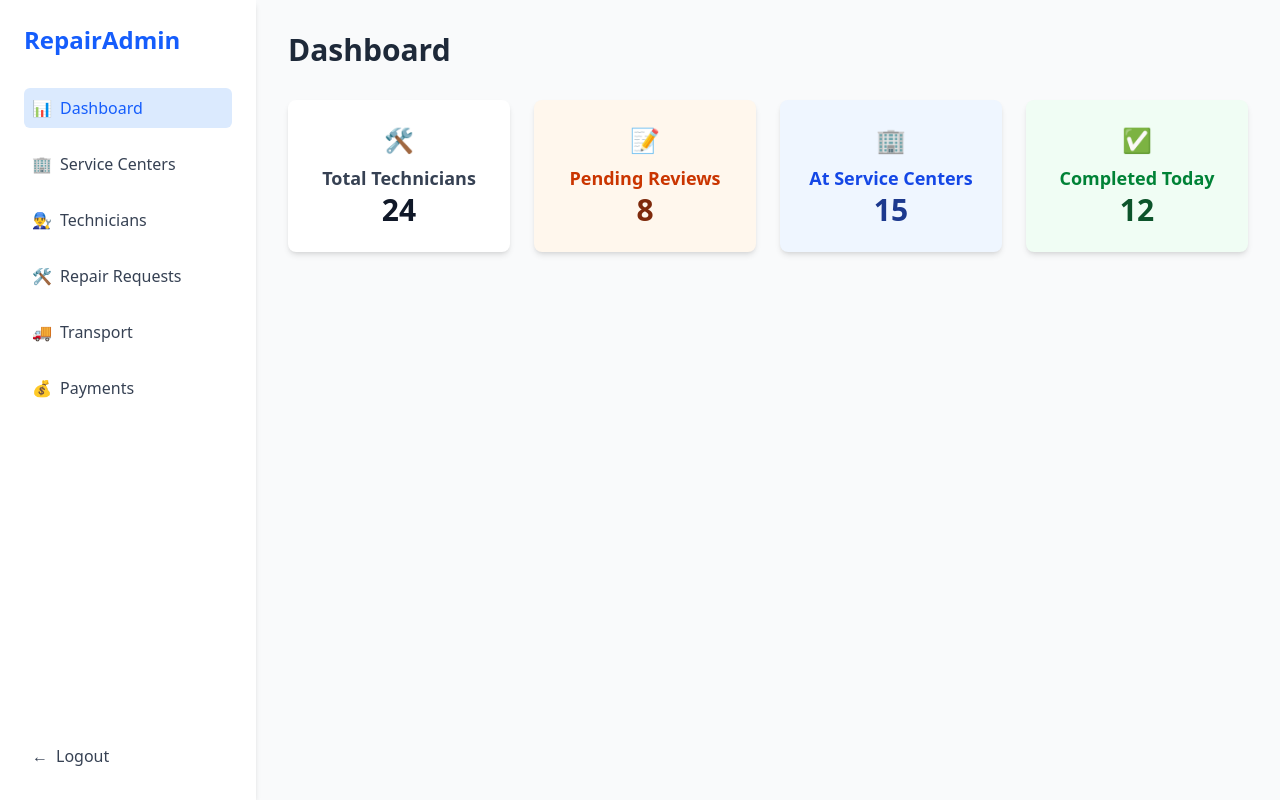
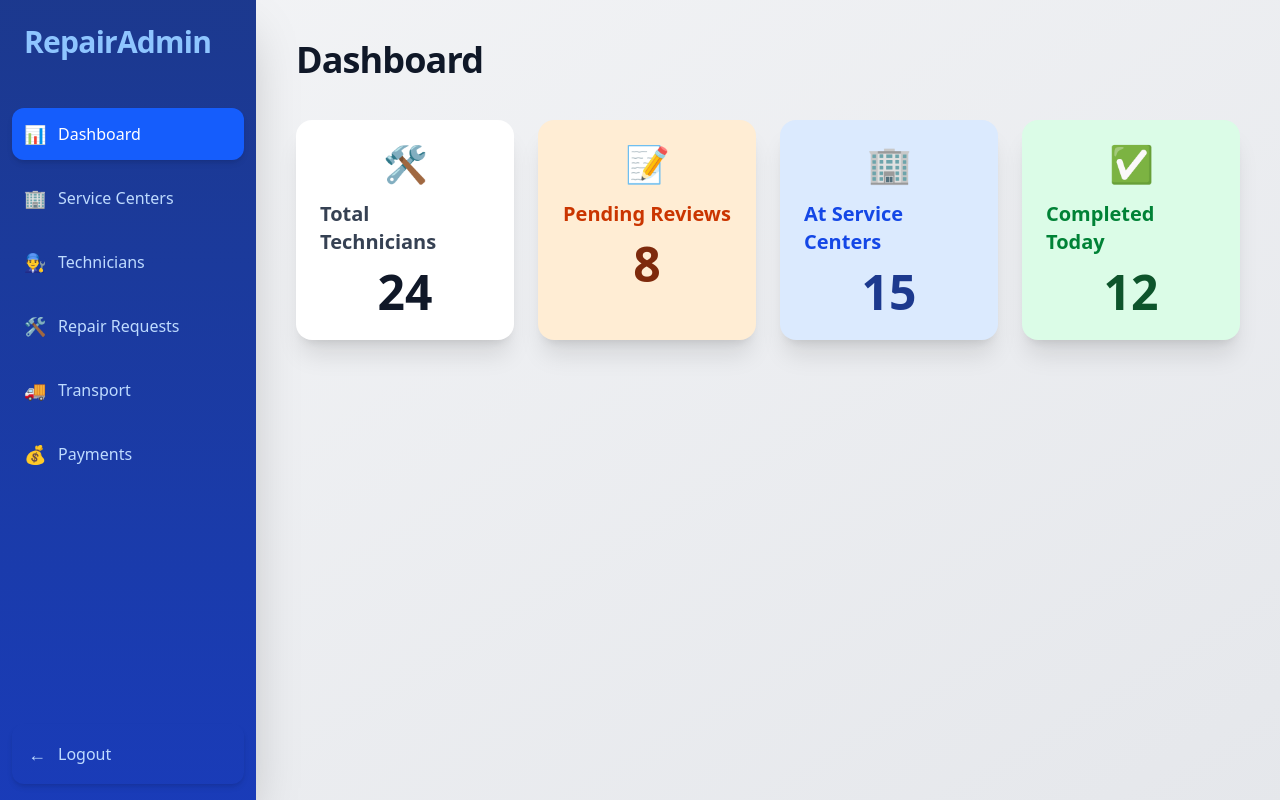
Before and after one commit to Eranga999/ITPM, a React (Vite) app in the folder frontend/: page /admin-dashboard in a window 1280 px wide. Built offline with nearby package versions, Linux system fonts and the light colour scheme.

Commit message:
update frontend

```diff
--- a/frontend/src/pages/Admin/AdminDashboard.jsx
+++ b/frontend/src/pages/Admin/AdminDashboard.jsx
@@ -10,123 +10,123 @@ const AdminDashboard = () => {
   };
 
   return (
-    <div className="flex min-h-screen bg-gray-50">
-      {/* Inlined Sidebar */}
-      <div className="w-64 bg-white shadow-md p-6 flex flex-col justify-between">
+    <div className="flex min-h-screen bg-gradient-to-br from-gray-100 to-gray-200">
+      {/* Sidebar */}
+      <div className="w-64 bg-gradient-to-b from-blue-900 to-blue-800 text-white shadow-2xl flex flex-col justify-between">
         <div>
-          <div className="logo mb-8">
-            <h1 className="text-2xl font-bold text-blue-600">RepairAdmin</h1>
+          <div className="p-6">
+            <h1 className="text-3xl font-extrabold text-blue-300 tracking-tight">RepairAdmin</h1>
           </div>
-          <nav>
-            <ul className="space-y-4">
+          <nav className="mt-6">
+            <ul className="space-y-3 px-3">
               <li>
                 <Link
                   to="/admin-dashboard"
-                  className={`flex items-center p-2 rounded-md ${
+                  className={`flex items-center p-3 rounded-xl transition-all duration-300 ${
                     location.pathname === "/admin-dashboard"
-                      ? "bg-blue-100 text-blue-600"
-                      : "text-gray-700 hover:bg-gray-100"
+                      ? "bg-blue-600 text-white shadow-md"
+                      : "text-blue-200 hover:bg-blue-700 hover:text-white hover:shadow-md"
                   }`}
                 >
-                  <span className="mr-2">📊</span> Dashboard
+                  <span className="mr-3 text-lg">📊</span> Dashboard
                 </Link>
               </li>
               <li>
                 <Link
                   to="/admin-dashboard/service-centers"
-                  className={`flex items-center p-2 rounded-md ${
+                  className={`flex items-center p-3 rounded-xl transition-all duration-300 ${
                     location.pathname === "/admin-dashboard/service-centers"
-                      ? "bg-blue-100 text-blue-600"
-                      : "text-gray-700 hover:bg-gray-100"
+                      ? "bg-blue-600 text-white shadow-md"
+                      : "text-blue-200 hover:bg-blue-700 hover:text-white hover:shadow-md"
                   }`}
                 >
-                  <span className="mr-2">🏢</span> Service Centers
+                  <span className="mr-3 text-lg">🏢</span> Service Centers
                 </Link>
               </li>
               <li>
                 <Link
                   to="/admin-dashboard/technicians"
-                  className={`flex items-center p-2 rounded-md ${
+                  className={`flex items-center p-3 rounded-xl transition-all duration-300 ${
                     location.pathname === "/admin-dashboard/technicians"
-                      ? "bg-blue-100 text-blue-600"
-                      : "text-gray-700 hover:bg-gray-100"
+                      ? "bg-blue-600 text-white shadow-md"
+                      : "text-blue-200 hover:bg-blue-700 hover:text-white hover:shadow-md"
                   }`}
                 >
-                  <span className="mr-2">👨‍🔧</span> Technicians
+                  <span className="mr-3 text-lg">👨‍🔧</span> Technicians
                 </Link>
               </li>
               <li>
                 <Link
                   to="/admin-dashboard/repair-requests"
-                  className={`flex items-center p-2 rounded-md ${
+                  className={`flex items-center p-3 rounded-xl transition-all duration-300 ${
                     location.pathname === "/admin-dashboard/repair-requests"
-                      ? "bg-blue-100 text-blue-600"
-                      : "text-gray-700 hover:bg-gray-100"
+                      ? "bg-blue-600 text-white shadow-md"
+                      : "text-blue-200 hover:bg-blue-700 hover:text-white hover:shadow-md"
                   }`}
                 >
-                  <span className="mr-2">🛠️</span> Repair Requests
+                  <span className="mr-3 text-lg">🛠️</span> Repair Requests
                 </Link>
               </li>
               <li>
                 <Link
                   to="/admin-dashboard/transport"
-                  className={`flex items-center p-2 rounded-md ${
+                  className={`flex items-center p-3 rounded-xl transition-all duration-300 ${
                     location.pathname === "/admin-dashboard/transport"
-                      ? "bg-blue-100 text-blue-600"
-                      : "text-gray-700 hover:bg-gray-100"
+                      ? "bg-blue-600 text-white shadow-md"
+                      : "text-blue-200 hover:bg-blue-700 hover:text-white hover:shadow-md"
                   }`}
                 >
-                  <span className="mr-2">🚚</span> Transport
+                  <span className="mr-3 text-lg">🚚</span> Transport
                 </Link>
               </li>
               <li>
                 <Link
                   to="/admin-dashboard/payments"
-                  className={`flex items-center p-2 rounded-md ${
+                  className={`flex items-center p-3 rounded-xl transition-all duration-300 ${
                     location.pathname === "/admin-dashboard/payments"
-                      ? "bg-blue-100 text-blue-600"
-                      : "text-gray-700 hover:bg-gray-100"
+                      ? "bg-blue-600 text-white shadow-md"
+                      : "text-blue-200 hover:bg-blue-700 hover:text-white hover:shadow-md"
                   }`}
                 >
-                  <span className="mr-2">💰</span> Payments
+                  <span className="mr-3 text-lg">💰</span> Payments
                 </Link>
               </li>
             </ul>
           </nav>
         </div>
         <div
-          className="logout flex items-center p-2 text-gray-700 hover:bg-gray-100 rounded-md cursor-pointer"
+          className="p-4 mx-3 mb-4 flex items-center text-blue-200 hover:bg-red-600 hover:text-white rounded-xl transition-all duration-300 cursor-pointer shadow-md"
           onClick={handleLogout}
         >
-          <span className="mr-2">←</span> Logout
+          <span className="mr-3 text-lg">←</span> Logout
         </div>
       </div>
 
-      {/* Main Content - Dashboard Cards */}
-      <div className="flex-1 p-8">
-        <header className="flex justify-between items-center mb-8">
-          <h1 className="text-3xl font-bold text-gray-800">Dashboard</h1>
+      {/* Main Content */}
+      <div className="flex-1 p-6 md:p-10">
+        <header className="flex justify-between items-center mb-10">
+          <h1 className="text-4xl font-extrabold text-gray-900 tracking-tight">Dashboard</h1>
         </header>
         <div className="grid grid-cols-1 sm:grid-cols-2 lg:grid-cols-4 gap-6">
-          <div className="bg-white p-6 rounded-lg shadow-md flex flex-col items-center">
-            <span className="text-2xl mb-2">🛠️</span>
-            <h3 className="text-lg font-semibold text-gray-700">Total Technicians</h3>
-            <p className="text-3xl font-bold text-gray-900">24</p>
+          <div className="bg-white p-6 rounded-2xl shadow-xl flex flex-col items-center transform hover:scale-105 hover:shadow-2xl transition-all duration-300">
+            <span className="text-4xl mb-4 text-gray-700">🛠️</span>
+            <h3 className="text-xl font-semibold text-gray-700">Total Technicians</h3>
+            <p className="text-5xl font-bold text-gray-900 mt-3">24</p>
           </div>
-          <div className="bg-orange-50 p-6 rounded-lg shadow-md flex flex-col items-center">
-            <span className="text-2xl mb-2">📝</span>
-            <h3 className="text-lg font-semibold text-orange-700">Pending Reviews</h3>
-            <p className="text-3xl font-bold text-orange-900">8</p>
+          <div className="bg-orange-100 p-6 rounded-2xl shadow-xl flex flex-col items-center transform hover:scale-105 hover:shadow-2xl transition-all duration-300">
+            <span className="text-4xl mb-4 text-orange-600">📝</span>
+            <h3 className="text-xl font-semibold text-orange-700">Pending Reviews</h3>
+            <p className="text-5xl font-bold text-orange-900 mt-3">8</p>
           </div>
-          <div className="bg-blue-50 p-6 rounded-lg shadow-md flex flex-col items-center">
-            <span className="text-2xl mb-2">🏢</span>
-            <h3 className="text-lg font-semibold text-blue-700">At Service Centers</h3>
-            <p className="text-3xl font-bold text-blue-900">15</p>
+          <div className="bg-blue-100 p-6 rounded-2xl shadow-xl flex flex-col items-center transform hover:scale-105 hover:shadow-2xl transition-all duration-300">
+            <span className="text-4xl mb-4 text-blue-600">🏢</span>
+            <h3 className="text-xl font-semibold text-blue-700">At Service Centers</h3>
+            <p className="text-5xl font-bold text-blue-900 mt-3">15</p>
           </div>
-          <div className="bg-green-50 p-6 rounded-lg shadow-md flex flex-col items-center">
-            <span className="text-2xl mb-2">✅</span>
-            <h3 className="text-lg font-semibold text-green-700">Completed Today</h3>
-            <p className="text-3xl font-bold text-green-900">12</p>
+          <div className="bg-green-100 p-6 rounded-2xl shadow-xl flex flex-col items-center transform hover:scale-105 hover:shadow-2xl transition-all duration-300">
+            <span className="text-4xl mb-4 text-green-600">✅</span>
+            <h3 className="text-xl font-semibold text-green-700">Completed Today</h3>
+            <p className="text-5xl font-bold text-green-900 mt-3">12</p>
           </div>
         </div>
       </div>
```
